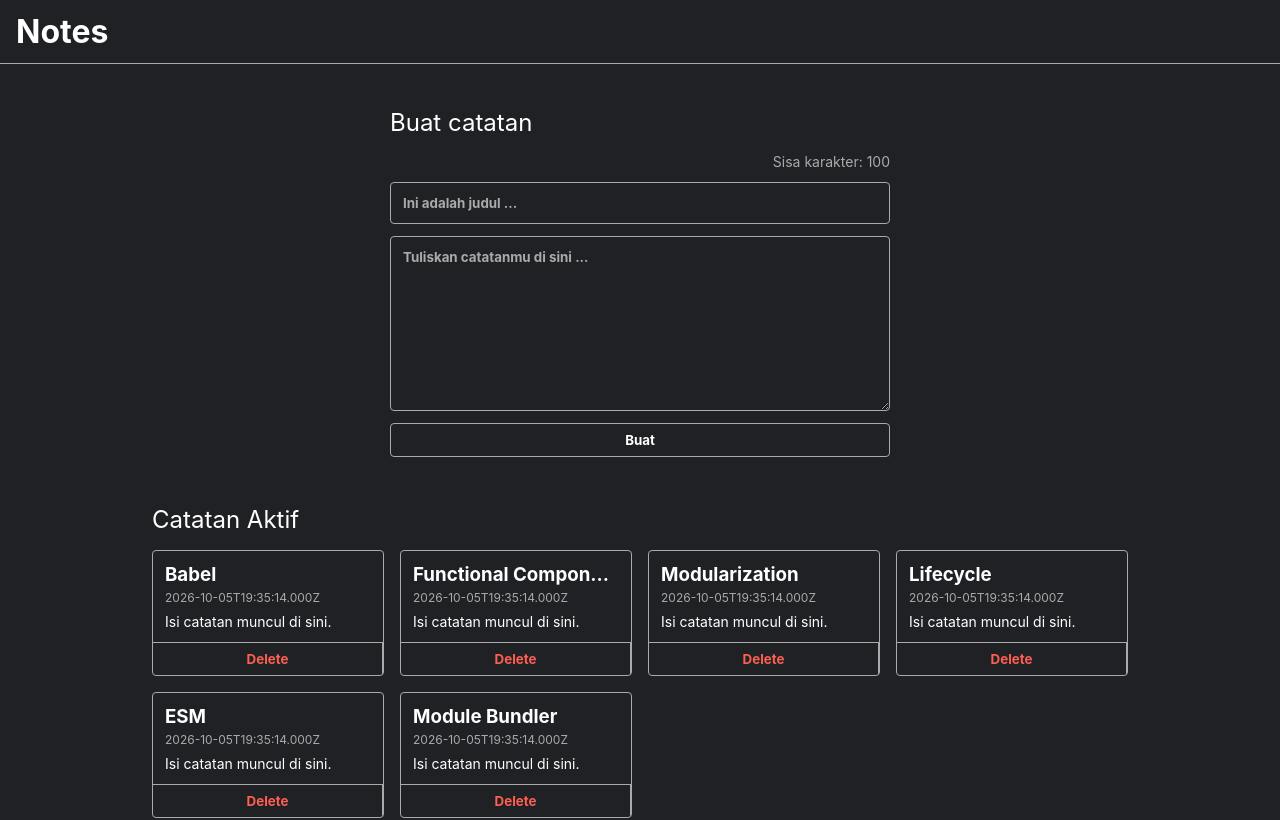
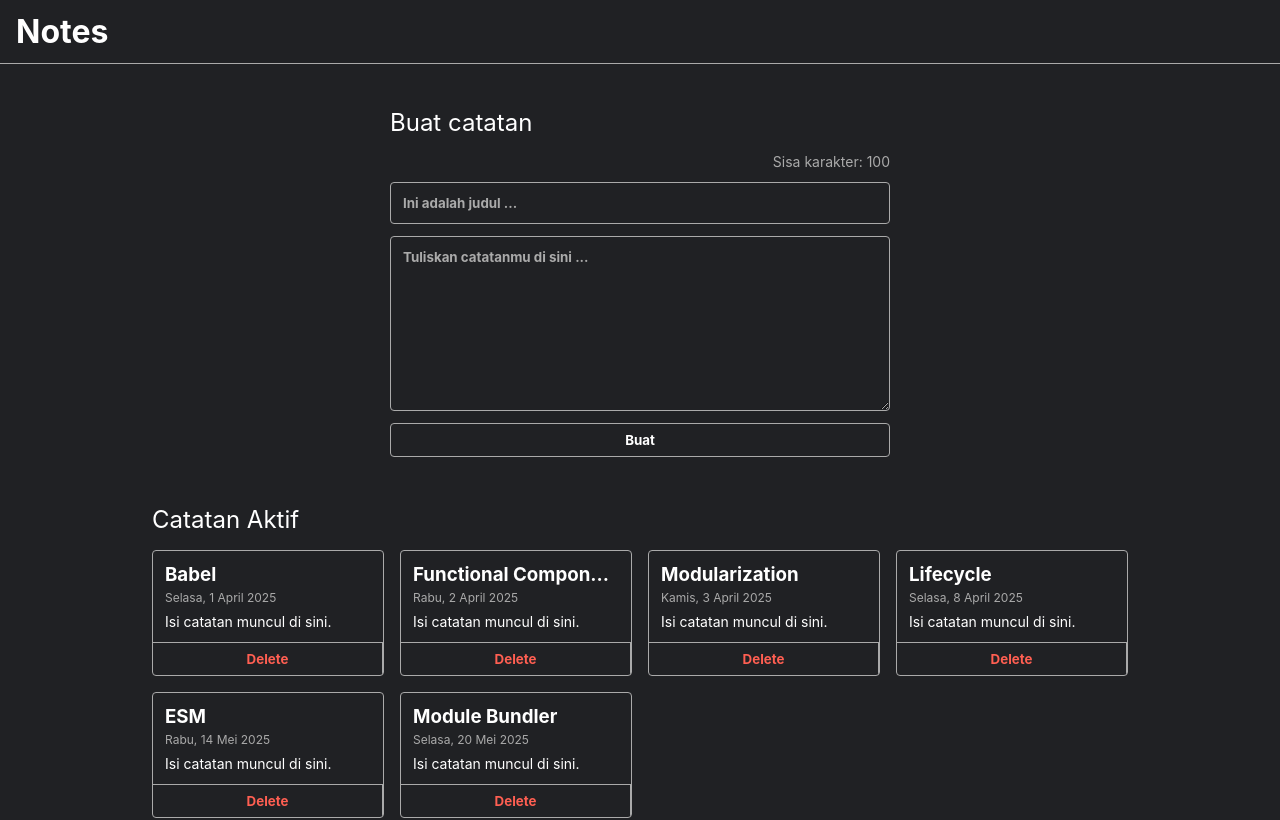
Before and after one commit to zidnycode26/my-personal-notes, a React (Vite) app: page / in a window 1280 px wide. Shown: the top 820 px of the page. Built offline with nearby package versions, Linux system fonts and the light colour scheme.

Commit message:
Gunakan showFormattedDate untuk tanggal di buat

```diff
--- a/src/components/NoteItem.jsx
+++ b/src/components/NoteItem.jsx
@@ -16,7 +16,7 @@ function NoteItem({ note, onDelete, onArchive }) {
         </h3>
         {/* TODO [Basic] gunakan util showFormattedDate untuk menampilkan tanggal dibuat. */}
         <p className="note-item__date" data-testid="note-item-date">
-          {new Date().toISOString()}
+          {showFormattedDate(note.createdAt)}
         </p>
         {/* TODO [Basic] tampilkan isi catatan dari note.body */}
         {/* TODO [Advanced] sorot kata kunci pencarian dalam isi menggunakan elemen <mark>. */}
```
